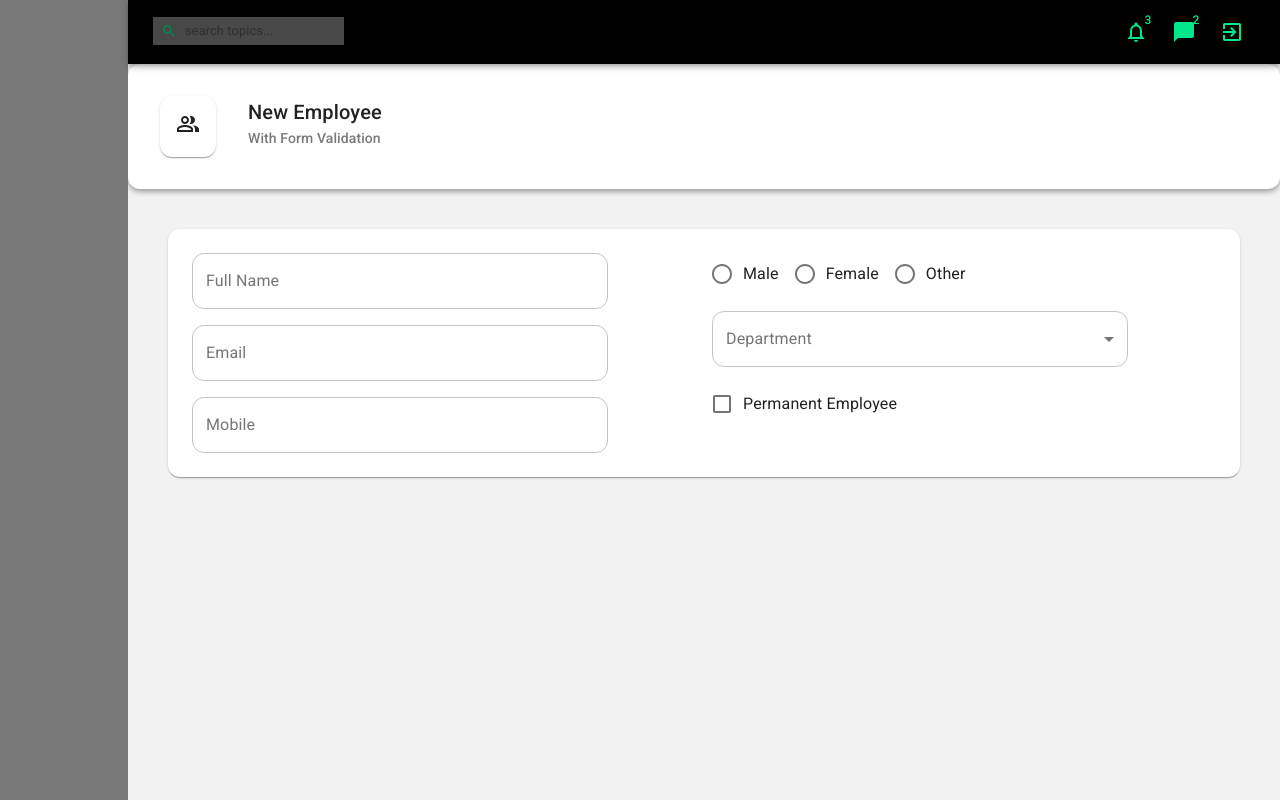
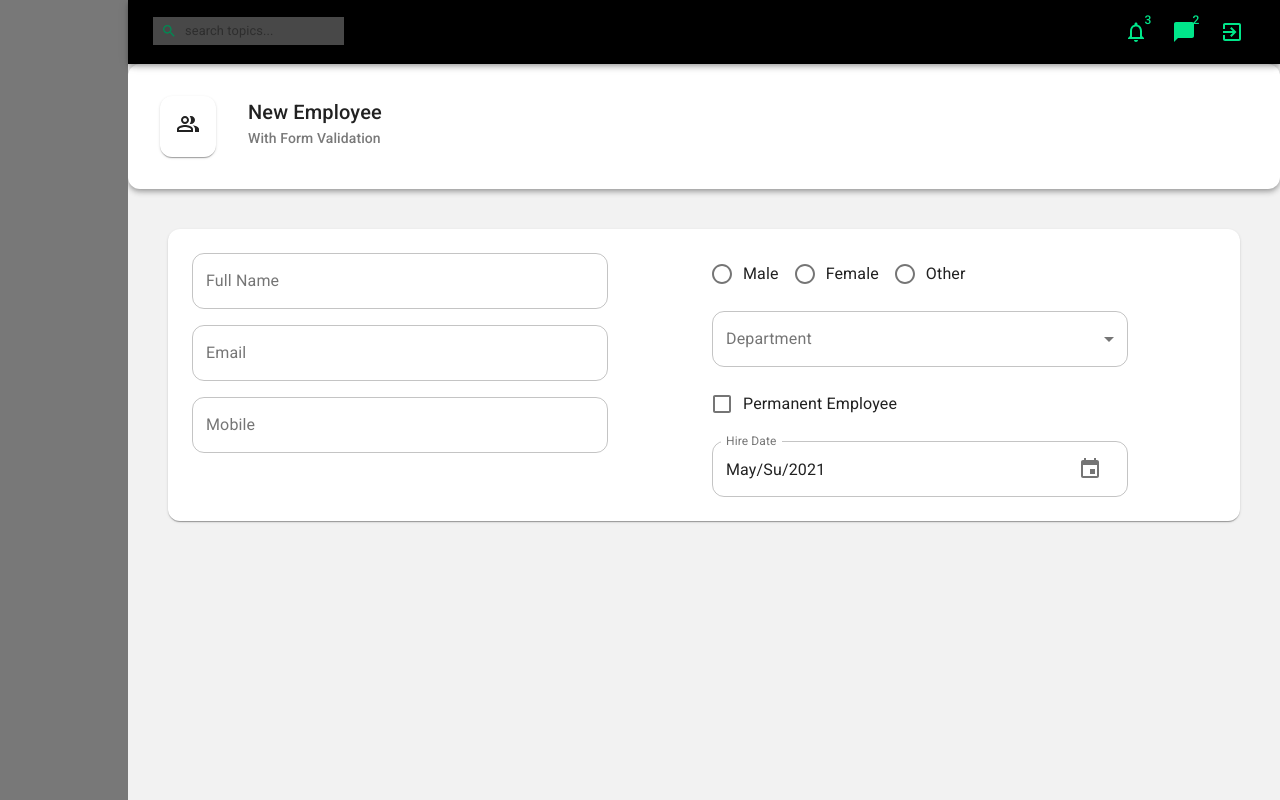
Before and after one commit to AmarnathN/material-ui-react, a React (Create React App) app: page / in a window 1280 px wide. Built offline with nearby package versions, Linux system fonts and the light colour scheme.

Commit message:
DatePicker for custom component

```diff
--- a/package.json
+++ b/package.json
@@ -3,11 +3,14 @@
   "version": "0.1.0",
   "private": true,
   "dependencies": {
+    "@date-io/moment": "^1.3.13",
     "@material-ui/core": "^4.11.4",
     "@material-ui/icons": "^4.11.2",
+    "@material-ui/pickers": "^3.3.10",
     "@testing-library/jest-dom": "^5.11.4",
     "@testing-library/react": "^11.1.0",
     "@testing-library/user-event": "^12.1.10",
+    "moment": "^2.29.1",
     "nodemon": "^2.0.7",
     "react": "^17.0.2",
     "react-dom": "^17.0.2",
--- /dev/null
+++ b/src/components/controls/DatePicker.js
@@ -0,0 +1,27 @@
+import { KeyboardDatePicker, MuiPickersUtilsProvider } from "@material-ui/pickers";
+import MomentUtils from "@date-io/moment";
+import React from "react";
+
+const DatePicker = (props) => {
+  const { name, label, value, onChange } = props;
+  const convertToDefaultEventParam = (name, value) => {
+    return {
+      target: { name, value },
+    };
+  };
+  return (
+    <MuiPickersUtilsProvider utils={MomentUtils}>
+      <KeyboardDatePicker
+        variant="inline"
+        inputVariant="outlined"
+        label={label}
+        format="MMM/dd/yyyy"
+        name={name}
+        value={value}
+        onChange={(date) => onChange(convertToDefaultEventParam(name, date))}
+      ></KeyboardDatePicker>
+    </MuiPickersUtilsProvider>
+  );
+};
+
+export default DatePicker;
--- a/src/components/controls/MyControls.js
+++ b/src/components/controls/MyControls.js
@@ -2,6 +2,7 @@ import Input from "../../components/controls/Input";
 import RadioGroup from "../../components/controls/RadioGroup";
 import Select from "../../components/controls/Select";
 import Checkbox from "../../components/controls/Checkbox";
+import DatePicker from "../../components/controls/DatePicker";
 import { useForm, Form } from "./useForm";
 
 export const MyControls = {
@@ -10,5 +11,6 @@ export const MyControls = {
   Form,
   Select,
   Checkbox,
+  DatePicker,
   useForm,
 };
--- a/src/pages/employee/EmployeeForm.js
+++ b/src/pages/employee/EmployeeForm.js
@@ -42,6 +42,7 @@ const EmployeeForm = () => {
             options={getDepartments()}
           />
           <MyControls.Checkbox label="Permanent Employee" name="isPermanent" value={values.isPermanent} onChange={handleInputChange} />
+          <MyControls.DatePicker label="Hire Date" name="hireDate" value={values.hireDate} onChange={handleInputChange} />
         </Grid>
       </Grid>
     </MyControls.Form>
```
Also changed, not shown: 1 other file (tests, documents, lock files or other folders).
